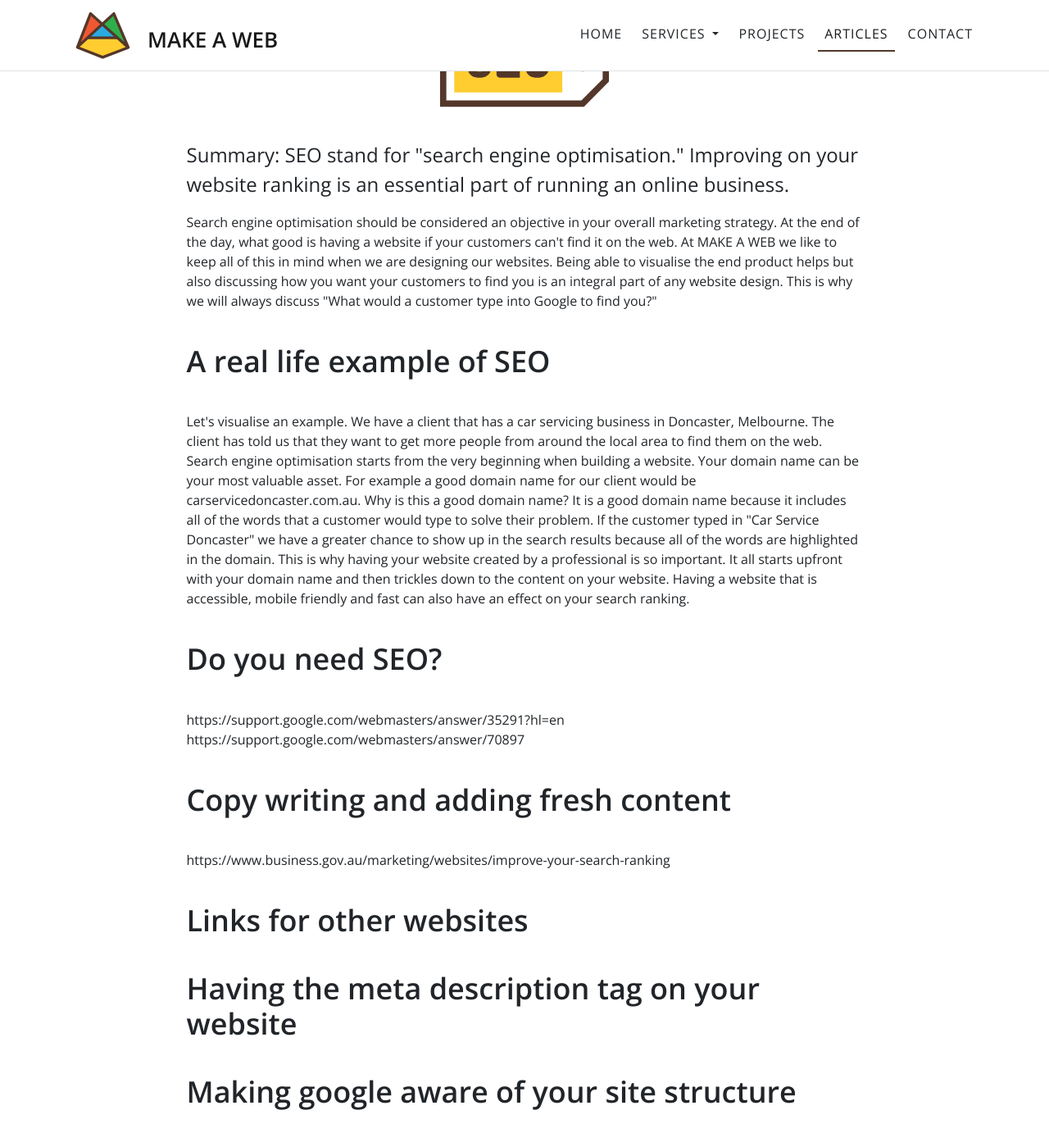
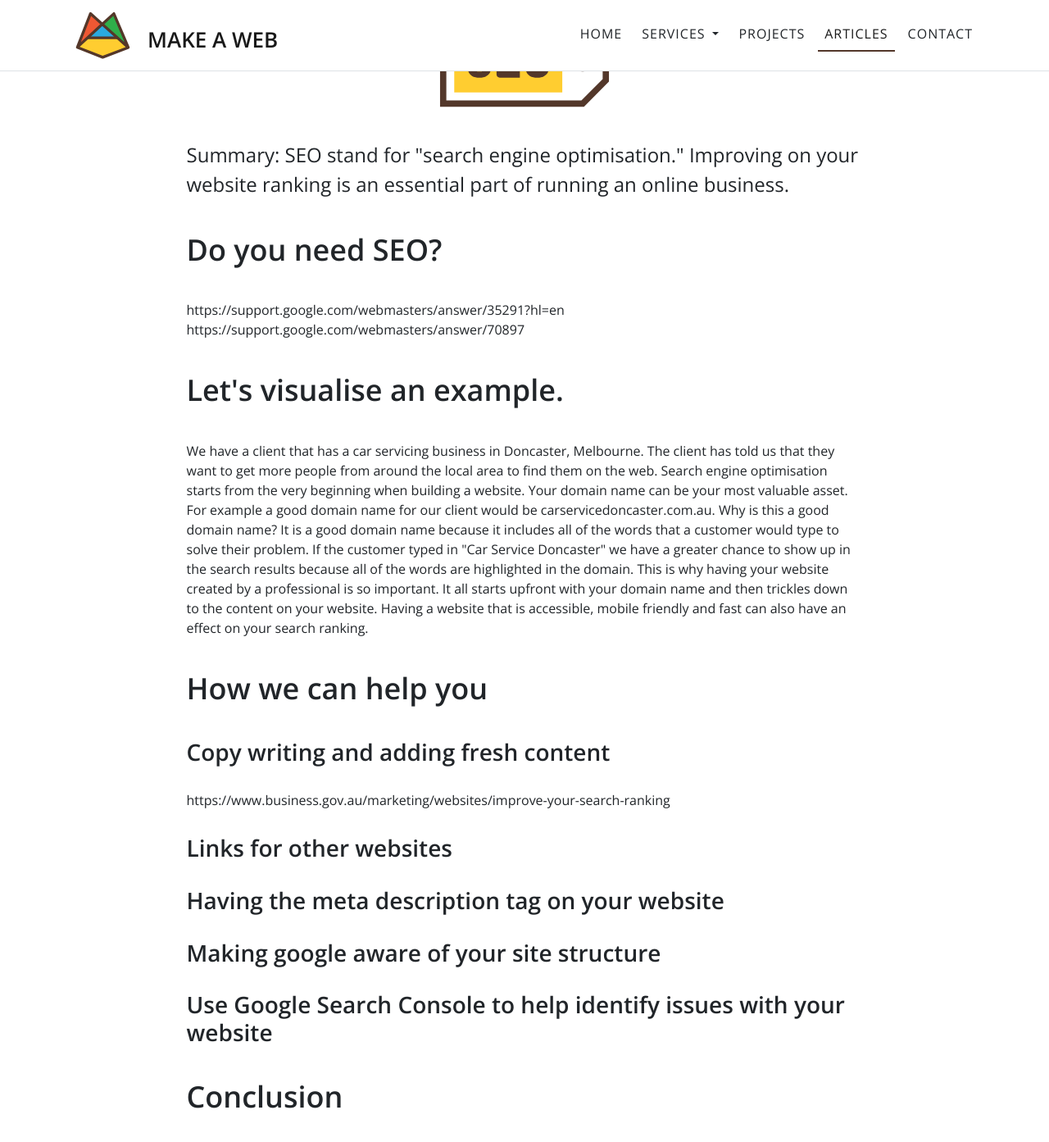
Before and after one commit to makeaweb/maw, a Jekyll site: the page built from _posts/2019-02-01-what-is-seo.html, in a window 1280 px wide and 1400 px high, scrolled down 339 px. Shown: the top 1393 px of the window at 82% size. Built offline with Jekyll 4.4.1, drawn with Linux system fonts in a browser that asks for light colours; nearby versions of some CDN libraries; comment, search, counter and statistics services are not loaded; some of the changed text lies outside the part shown.

Commit message:
Updates article

```diff
--- a/_posts/2019-02-01-what-is-seo.html
+++ b/_posts/2019-02-01-what-is-seo.html
@@ -9,21 +9,16 @@ article_image: /assets/images/dest/article-icons/seo-icon.svg
 article_image_alt: An icon illustrating data being presented on a Computer
 comments: true
 ---
-
 <p class="lead"><b>Summary</b>: SEO stand for "search engine optimisation." Improving on your website ranking is an essential part of running an online business.</p>
 
+<h2>Do you need SEO?</h2>
+
+https://support.google.com/webmasters/answer/35291?hl=en
+
+https://support.google.com/webmasters/answer/70897
+
+<h2>Let's visualise an example.</h2>
 <p>
-  Search engine optimisation should be considered an objective in your overall marketing strategy.
-  At the end of the day, what good is having a website if your customers can't find it on the web.
-  At MAKE A WEB we like to keep all of this in mind when we are designing our websites.
-  Being able to visualise the end product helps but also discussing how you want your customers to find you is an integral part of any website design.
-  This is why we will always discuss "What would a customer type into Google to find you?"
-</p>
-
-<h3 class="h2">A real life example of SEO</h3>
-
-<p>
-  Let's visualise an example.
   We have a client that has a car servicing business in Doncaster, Melbourne.
   The client has told us that they want to get more people from around the local area to find them on the web.
   Search engine optimisation starts from the very beginning when building a website.
@@ -36,24 +31,28 @@ comments: true
   It all starts upfront with your domain name and then trickles down to the content on your website. Having a website that is accessible, mobile friendly and fast can also have an effect on your search ranking.
 </p>
 
-<h3 class="h2">Do you need SEO?</h3>
+<h2>How we can help you</h2>
 
-https://support.google.com/webmasters/answer/35291?hl=en
-
-https://support.google.com/webmasters/answer/70897
-
-<h3 class="h2">Copy writing and adding fresh content</h3>
+<h3>Copy writing and adding fresh content</h3>
 
 https://www.business.gov.au/marketing/websites/improve-your-search-ranking
 
-<h3 class="h2">Links for other websites</h3>
-<h3 class="h2">Having the meta description tag on your website</h3>
-<h3 class="h2">Making google aware of your site structure</h3>
-<h3 class="h2">Use Google Search Console to help identify issues with your website</h3>
-<h3 class="h2">Conclusion</h3>
+<h3>Links for other websites</h3>
+<h3>Having the meta description tag on your website</h3>
+<h3>Making google aware of your site structure</h3>
+<h3>Use Google Search Console to help identify issues with your website</h3>
+
+<h2>Conclusion</h2>
+<p>
+  Search engine optimisation should be considered an objective in your overall marketing strategy.
+  At the end of the day, what good is having a website if your customers can't find it on the web.
+  At MAKE A WEB we like to keep all of this in mind when we are designing our websites.
+  Being able to visualise the end product helps but also discussing how you want your customers to find you is an integral part of any website design.
+  This is why we will always discuss "What would a customer type into Google to find you?"
+</p>
 
 <hr>
-<h3 class="h4">References</h3>
+<h4>References</h4>
 <small>
   <p>1. </p>
   <p>2. </p>
```
